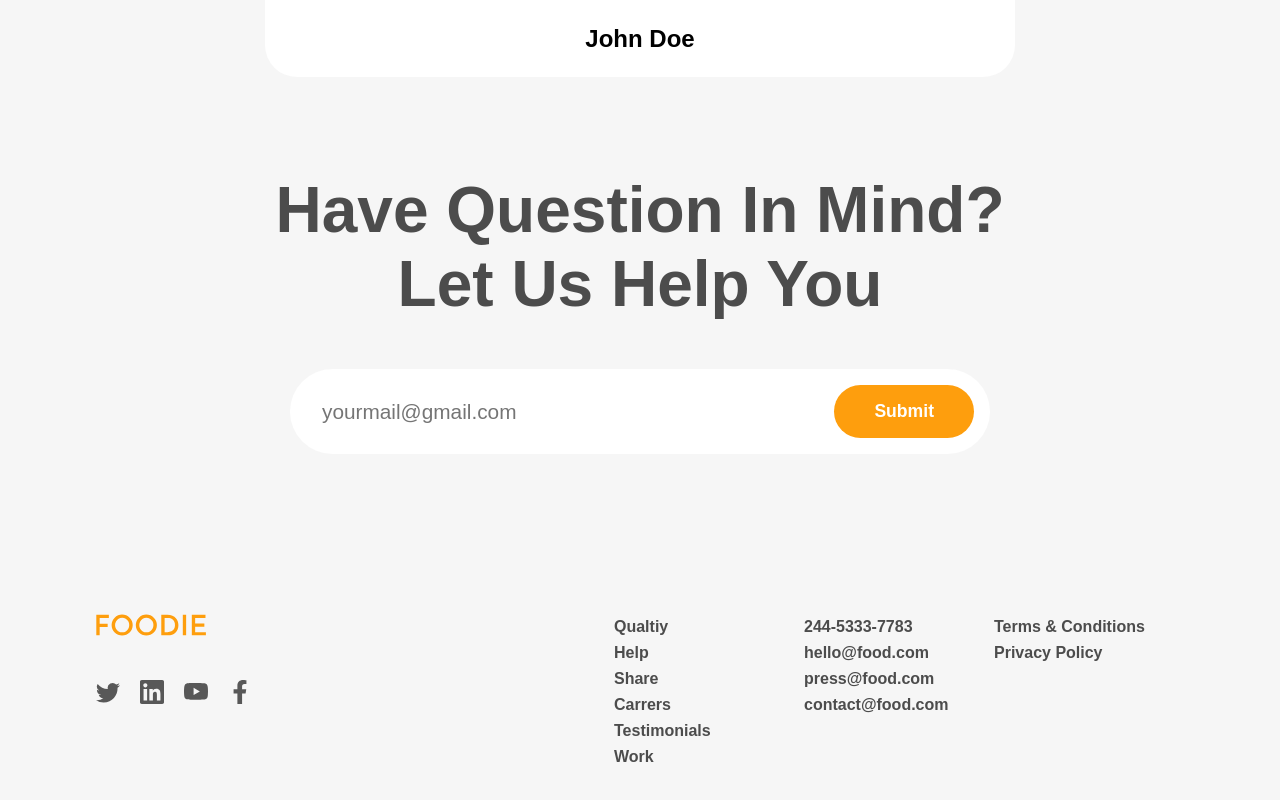
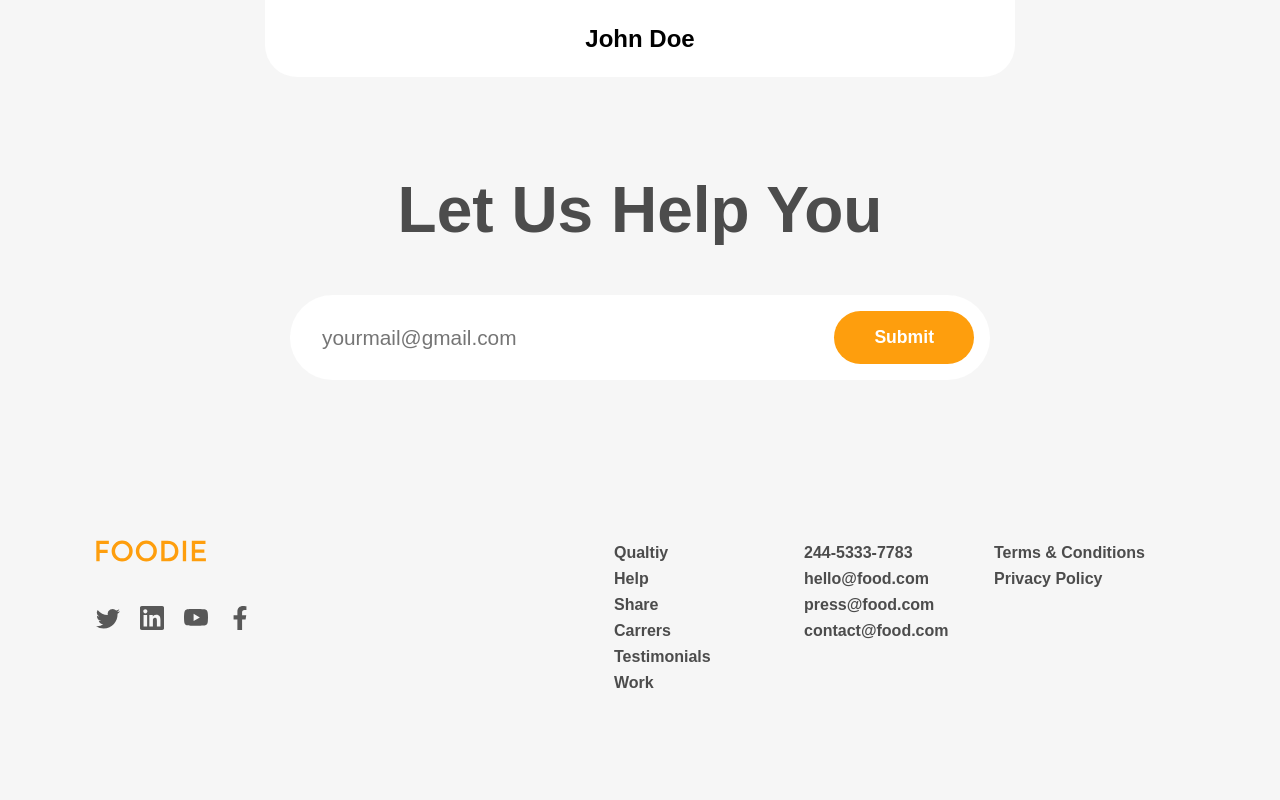
Before and after one commit to Ramudi48/Resturant-Landing-Page, a React (Create React App) app: page / in a window 1280 px wide. Shown: the part 3313-4113 px from the top of the page. Built offline with nearby package versions, Linux system fonts and the light colour scheme.

Commit message:
Update heading text in Contact component

```diff
--- a/src/Components/Contact.js
+++ b/src/Components/Contact.js
@@ -3,7 +3,7 @@ import React from "react";
 const Contact = () => {
   return (
     <div className="contact-page-wrapper">
-      <h1 className="primary-heading">Have Question In Mind?</h1>
+
       <h1 className="primary-heading">Let Us Help You</h1>
       <div className="contact-form-container">
         <input type="text" placeholder="yourmail@gmail.com" />
```
